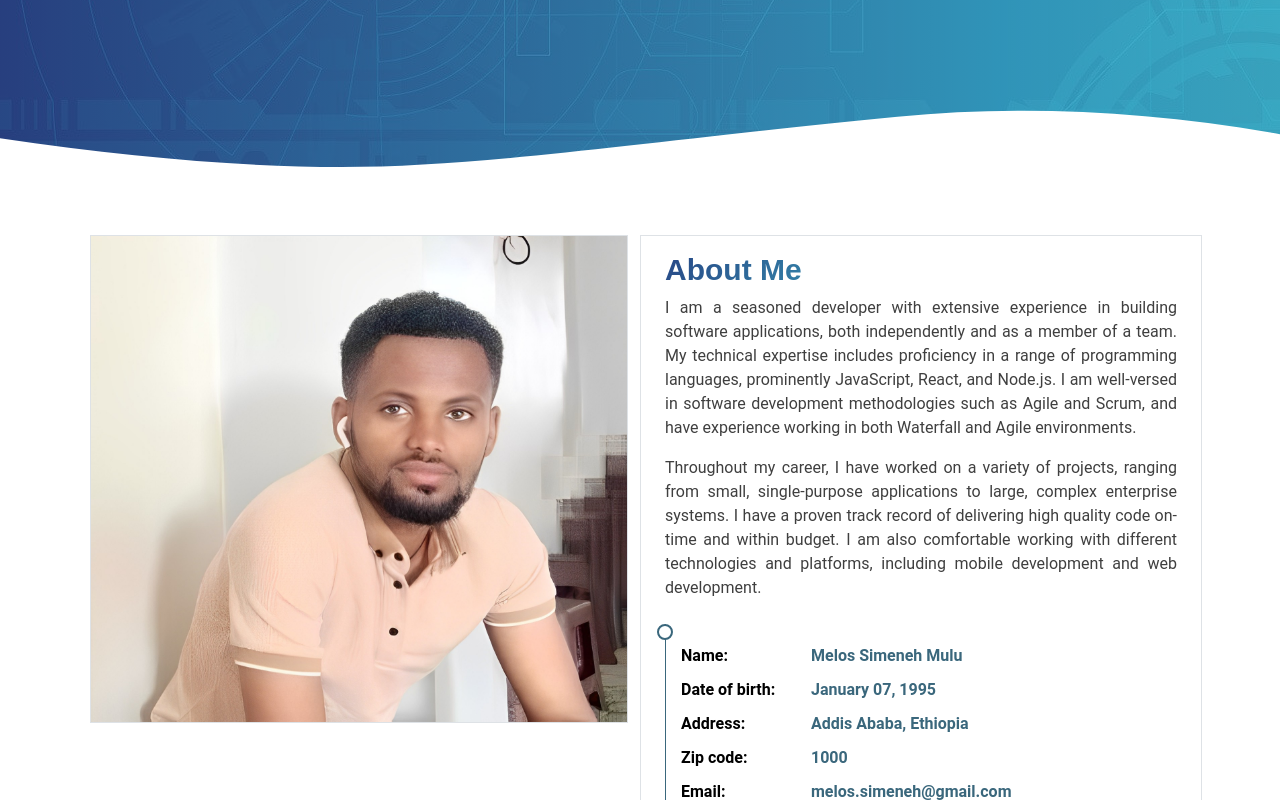
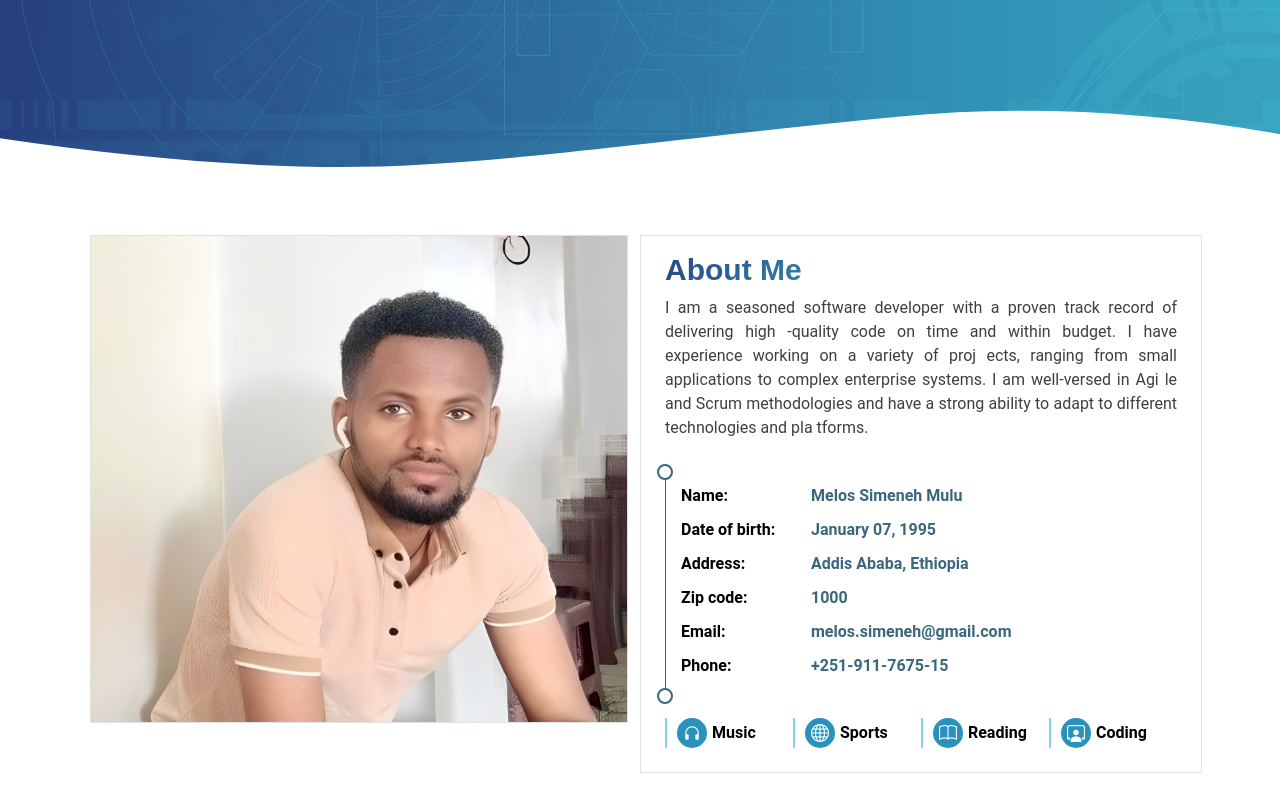
Before and after one commit to melos-simeneh/personal-profile, a plain HTML site: page index.html in a window 1280 px wide. Shown: the part 527-1327 px from the top of the page. Drawn offline with Linux system fonts and the light colour scheme; a script that the page names is missing.

Commit message:
about me update

```diff
--- a/index.html
+++ b/index.html
@@ -121,17 +121,14 @@
               </div>
             </div>
             <div class="">
-              <p class="text-black-50" style="text-align: justify;color: #3f3f3f !important;">I am a seasoned developer with extensive experience in building software applications,
-                both independently and as a member of a team. My technical expertise includes proficiency
-                in a range of programming languages, prominently JavaScript, React, and Node.js. I am well-versed in
-                software development methodologies such as Agile and Scrum, and have experience working in
-                both Waterfall and Agile environments. </p>
+              <p class="text-black-50" style="text-align: justify;color: #3f3f3f !important;">
+                I am a seasoned software developer with a proven track record of delivering high
+                -quality code on time and within budget. I have experience working on a variety of proj
+                ects, ranging from small applications to complex enterprise systems. I am well-versed in Agi
+                le and Scrum methodologies and have a strong ability to adapt to different technologies and pla
+                tforms. </p>
 
-              <p class="text-black-50" style="text-align: justify;color: #3f3f3f !important;">  Throughout my career, I have worked on a variety of projects, ranging from small,
-                single-purpose applications to large, complex enterprise systems. I have a proven
-                 track record of delivering high quality code on-time and within budget. I am also
-                 comfortable working with different technologies and platforms, including mobile
-                 development and web development. </p>
+
 
               <ul class="about-info mt-2">
                 <li class="d-flex"><span>Name:</span> <span>Melos Simeneh Mulu</span></li>
```
